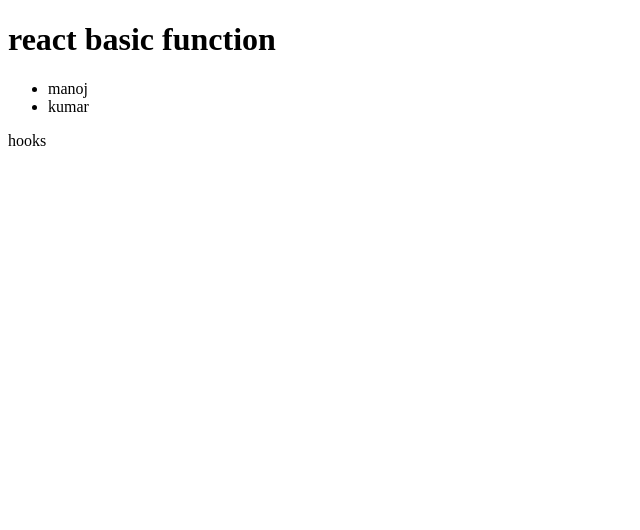
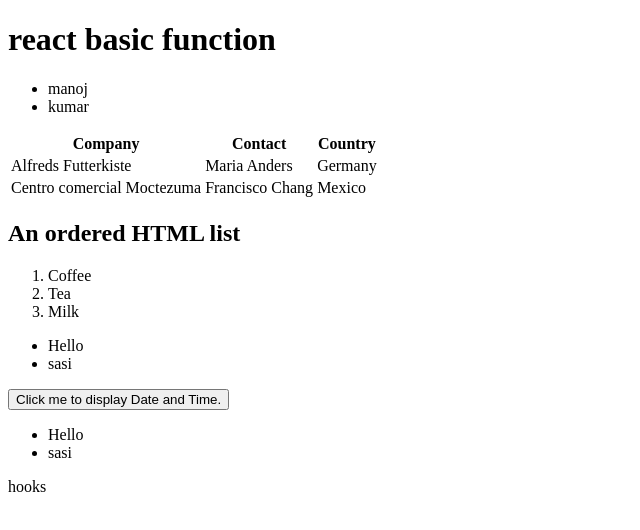
Before and after one commit to skbss1224/JavaFullStackWebApplication, a React (Create React App) app in the folder frontend/: page / in a window 1280 px wide. Shown: the top 530 px of the page, without its empty margins (0-640 px from the left). Built offline with nearby package versions, Linux system fonts and the light colour scheme.

Commit message:
new practice

```diff
--- a/frontend/src/App.js
+++ b/frontend/src/App.js
@@ -1,5 +1,8 @@
 import React from "react"
 import {Sasi} from "./manoj"
+import {Mani} from "./manoj"
+import {Component2} from "./manoj"
+import {Component4, Component5, New} from "./sasi"
 function App()
 {
 
@@ -7,6 +10,11 @@ function App()
     <>
         <h1>react basic function</h1>
         <Sasi/>
+        <Mani/>
+        <Component2/>
+        <New/>
+        <Component4/>
+        <Component5/>
     </>
     )
 }
--- a/frontend/src/manoj.js
+++ b/frontend/src/manoj.js
@@ -9,3 +9,39 @@ export const Sasi=()=>{
     </ul>
     )
 }
+//new components
+export const Mani=()=>{
+    return(
+        <table>
+        <tr>
+          <th>Company</th>
+          <th>Contact</th>
+          <th>Country</th>
+        </tr>
+        <tr>
+          <td>Alfreds Futterkiste</td>
+          <td>Maria Anders</td>
+          <td>Germany</td>
+        </tr>
+        <tr>
+          <td>Centro comercial Moctezuma</td>
+          <td>Francisco Chang</td>
+          <td>Mexico</td>
+        </tr>
+      </table>
+    )
+}
+
+export const Component2=()=>{
+    return(
+        <>
+        <h2>An ordered HTML list</h2>
+
+        <ol>
+          <li>Coffee</li>
+          <li>Tea</li>
+          <li>Milk</li>
+        </ol>
+        </>
+    )
+}
--- /dev/null
+++ b/frontend/src/sasi.js
@@ -0,0 +1,29 @@
+import React from "react";
+
+export const New=()=>{
+    return(
+    <ul>
+        <li>Hello</li>
+        <li>sasi</li>
+    </ul>
+    )
+}
+export const Component4=()=>{
+    return(
+        <>
+        <button type="button"
+        onclick="document.getElementById('demo').innerHTML = Date()">
+        Click me to display Date and Time.</button>
+
+        <p id="demo"></p>
+        </>
+    )
+}
+export const Component5=()=>{
+    return(
+    <ul>
+        <li>Hello</li>
+        <li>sasi</li>
+    </ul>
+    )
+}
```
